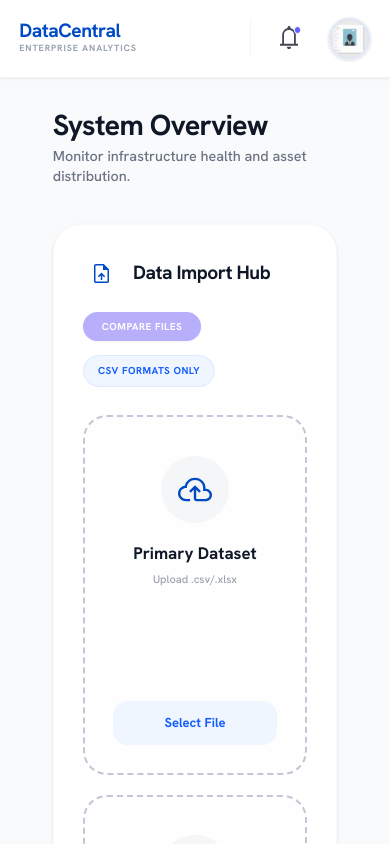
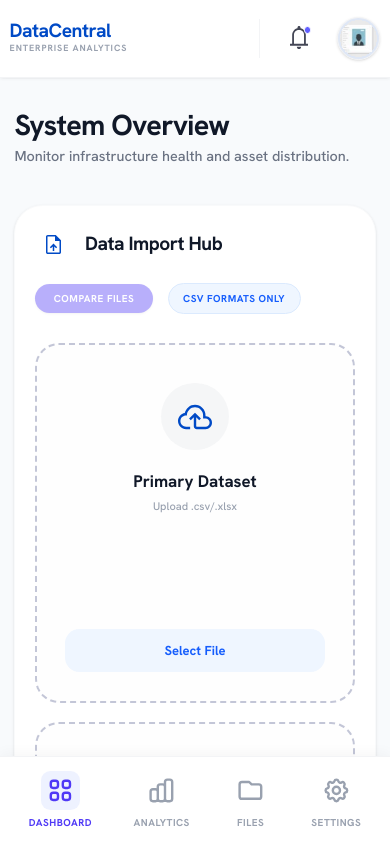
Before and after one commit to Khnusman4562/dashboard_task, a Next.js app: page / in a window 390 px wide. Shown: the top 844 px of the page. Built offline with nearby package versions, Linux system fonts and the light colour scheme.

Commit message:
added mobile navbar

```diff
--- a/src/app/layout.js
+++ b/src/app/layout.js
@@ -1,5 +1,6 @@
 import { Hanken_Grotesk } from "next/font/google";
 import Navbar from "@/components/layout/Navbar";
+import BottomNavbar from "@/components/layout/BottomNavbar";
 import "./globals.css";
 
 const hankenGrotesk = Hanken_Grotesk({
@@ -21,9 +22,10 @@
     >
       <body className={`min-h-screen bg-gray-50 flex flex-col font-sans overflow-x-hidden ${hankenGrotesk.className}`}>
         <Navbar />
-        <main className="flex-1 w-full max-w-[1800px] mx-auto px-8 py-3">
+        <main className="flex-1 w-full max-w-[1800px] mx-auto px-2 md:px-8 py-3 pb-24 md:pb-3">
           {children}
         </main>
+        <BottomNavbar />
       </body>
     </html>
   );
--- a/src/app/page.js
+++ b/src/app/page.js
@@ -18,7 +18,7 @@
   } = useUpload();
 
   return (
-    <div className="flex flex-col gap-8 max-w-[1600px] mx-auto px-3 md:px-6">
+    <div className="flex flex-col gap-8 max-w-[1600px] mx-auto px-1 md:px-6">
       {/* Page Title */}
       <div className="flex flex-col pt-3">
         <h1 className="text-2xl font-bold text-gray-900 tracking-tight leading-tight">System Overview</h1>
--- a/src/components/dashboard/AssetDistribution.jsx
+++ b/src/components/dashboard/AssetDistribution.jsx
@@ -2,7 +2,7 @@
 
 export default function AssetDistribution({ total, processed, pending }) {
   return (
-    <div className="bg-white rounded-[28px] p-6 shadow-sm border border-gray-50 flex flex-col h-full ">
+    <div className="bg-white rounded-[28px] p-4 md:p-6 shadow-sm border border-gray-50 flex flex-col h-full ">
       {/* Header - Centered */}
       <div className="flex  items-center gap-2.5 mb-6">
         <div className="p-2">
--- a/src/components/dashboard/DataImportHub.jsx
+++ b/src/components/dashboard/DataImportHub.jsx
@@ -4,7 +4,7 @@
 
 export default function DataImportHub({ primaryFile, secondaryFile, onPrimarySelect, onSecondarySelect, onCompare }) {
   return (
-    <div className="bg-white rounded-[28px] p-6 h-full flex flex-col shadow-sm border border-gray-50">
+    <div className="bg-white rounded-[28px] p-4 md:p-6 h-full flex flex-col shadow-sm border border-gray-50">
       {/* Header - Responsive Layout */}
       <div className="flex flex-col sm:flex-row items-start sm:items-center justify-between mb-6 gap-4">
         <div className="flex items-center gap-2.5">
--- a/src/components/dashboard/DataInsightsTable.jsx
+++ b/src/components/dashboard/DataInsightsTable.jsx
@@ -80,7 +80,7 @@
   return (
     <div className="bg-white rounded-[28px] shadow-sm border border-gray-50 overflow-hidden">
       {/* Table Header */}
-      <div className="px-4 md:px-8 py-6 border-b border-gray-100">
+      <div className="px-3 md:px-8 py-4 md:py-6 border-b border-gray-100">
         <div className="flex flex-col xl:flex-row xl:items-center justify-between gap-6">
           <div>
             <h2 className="text-lg font-bold text-gray-900 leading-tight">Data Insights</h2>
@@ -190,7 +190,7 @@
       </div>
 
       {/* Footer */}
-      <div className="px-6 md:px-8 py-5 border-t border-gray-100 flex items-center justify-between bg-gray-50/30">
+      <div className="px-3 md:px-8 py-4 md:py-5 border-t border-gray-100 flex items-center justify-end sm:justify-between bg-gray-50/30">
         <span className="hidden sm:block text-[13px] font-medium text-gray-400 tracking-tight">
           Showing {paginated.length} out of {filteredAndSorted.length} results
         </span>
--- /dev/null
+++ b/src/components/layout/BottomNavbar.jsx
@@ -0,0 +1,50 @@
+"use client";
+
+import { useState } from "react";
+
+const navLinks = [
+  { name: "Dashboard", icon: (active) => (
+    <svg className={`w-6 h-6 ${active ? 'text-indigo-600' : 'text-gray-400'}`} fill="none" stroke="currentColor" viewBox="0 0 24 24">
+      <path strokeLinecap="round" strokeLinejoin="round" strokeWidth={2} d="M4 6a2 2 0 012-2h2a2 2 0 012 2v2a2 2 0 01-2 2H6a2 2 0 01-2-2V6zM14 6a2 2 0 012-2h2a2 2 0 012 2v2a2 2 0 01-2 2h-2a2 2 0 01-2-2V6zM4 16a2 2 0 012-2h2a2 2 0 012 2v2a2 2 0 01-2 2H6a2 2 0 01-2-2v-2zM14 16a2 2 0 012-2h2a2 2 0 012 2v2a2 2 0 01-2 2h-2a2 2 0 01-2-2v-2z" />
+    </svg>
+  )},
+  { name: "Analytics", icon: (active) => (
+    <svg className={`w-6 h-6 ${active ? 'text-indigo-600' : 'text-gray-400'}`} fill="none" stroke="currentColor" viewBox="0 0 24 24">
+      <path strokeLinecap="round" strokeLinejoin="round" strokeWidth={2} d="M9 19v-6a2 2 0 00-2-2H5a2 2 0 00-2 2v6a2 2 0 002 2h2a2 2 0 002-2zm0 0V9a2 2 0 012-2h2a2 2 0 012 2v10m-6 0a2 2 0 002 2h2a2 2 0 002-2m0 0V5a2 2 0 012-2h2a2 2 0 012 2v14a2 2 0 01-2 2h-2a2 2 0 01-2-2z" />
+    </svg>
+  )},
+  { name: "Files", icon: (active) => (
+    <svg className={`w-6 h-6 ${active ? 'text-indigo-600' : 'text-gray-400'}`} fill="none" stroke="currentColor" viewBox="0 0 24 24">
+      <path strokeLinecap="round" strokeLinejoin="round" strokeWidth={2} d="M3 7v10a2 2 0 002 2h14a2 2 0 002-2V9a2 2 0 00-2-2h-6l-2-2H5a2 2 0 00-2 2z" />
+    </svg>
+  )},
+  { name: "Settings", icon: (active) => (
+    <svg className={`w-6 h-6 ${active ? 'text-indigo-600' : 'text-gray-400'}`} fill="none" stroke="currentColor" viewBox="0 0 24 24">
+      <path strokeLinecap="round" strokeLinejoin="round" strokeWidth={2} d="M10.325 4.317c.426-1.756 2.924-1.756 3.35 0a1.724 1.724 0 002.573 1.066c1.543-.94 3.31.826 2.37 2.37a1.724 1.724 0 001.065 2.572c1.756.426 1.756 2.924 0 3.35a1.724 1.724 0 00-1.066 2.573c.94 1.543-.826 3.31-2.37 2.37a1.724 1.724 0 00-2.572 1.065c-.426 1.756-2.924 1.756-3.35 0a1.724 1.724 0 00-2.573-1.066c-1.543.94-3.31-.826-2.37-2.37a1.724 1.724 0 00-1.065-2.572c-1.756-.426-1.756-2.924 0-3.35a1.724 1.724 0 001.066-2.573c-.94-1.543.826-3.31 2.37-2.37.996.608 2.296.07 2.572-1.065z" />
+      <path strokeLinecap="round" strokeLinejoin="round" strokeWidth={2} d="M15 12a3 3 0 11-6 0 3 3 0 016 0z" />
+    </svg>
+  )},
+];
+
+export default function BottomNavbar() {
+  const [activeTab, setActiveTab] = useState("Dashboard");
+
+  return (
+    <nav className="md:hidden fixed bottom-0 left-0 right-0 bg-white border-t border-gray-100 px-6 py-3 flex items-center justify-between z-50 shadow-[0_-4px_12px_rgba(0,0,0,0.03)]">
+      {navLinks.map((link) => (
+        <button
+          key={link.name}
+          onClick={() => setActiveTab(link.name)}
+          className="flex flex-col items-center gap-1 group"
+        >
+          <div className={`p-1 rounded-lg transition-colors ${activeTab === link.name ? 'bg-indigo-50' : 'group-hover:bg-gray-50'}`}>
+            {link.icon(activeTab === link.name)}
+          </div>
+          <span className={`text-[10px] font-bold uppercase tracking-wider transition-colors ${activeTab === link.name ? 'text-indigo-600' : 'text-gray-400'}`}>
+            {link.name}
+          </span>
+        </button>
+      ))}
+    </nav>
+  );
+}
--- a/src/components/layout/Navbar.jsx
+++ b/src/components/layout/Navbar.jsx
@@ -14,7 +14,7 @@
 
   return (
     <header className="w-full bg-white border-b border-gray-100 sticky top-0 z-50 shadow-sm/5">
-      <div className="max-w-[1800px] mx-auto px-4 md:px-6">
+      <div className="max-w-[1800px] mx-auto px-2 md:px-6">
         <div className="flex items-center justify-between h-16">
           {/* Brand/Logo Section */}
           <div className="flex items-center gap-4 md:gap-8">
```
